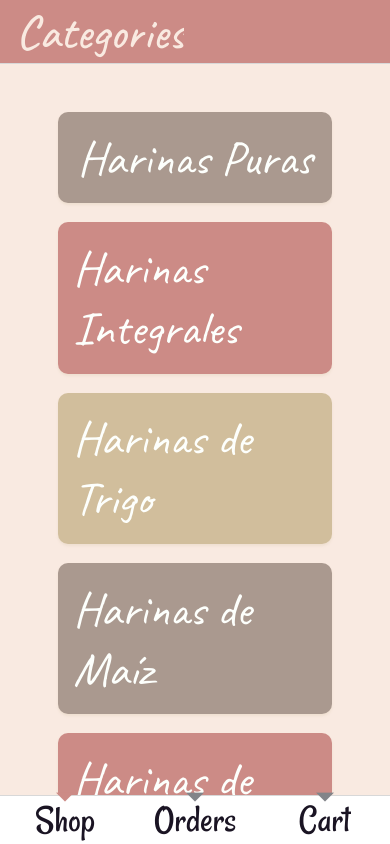
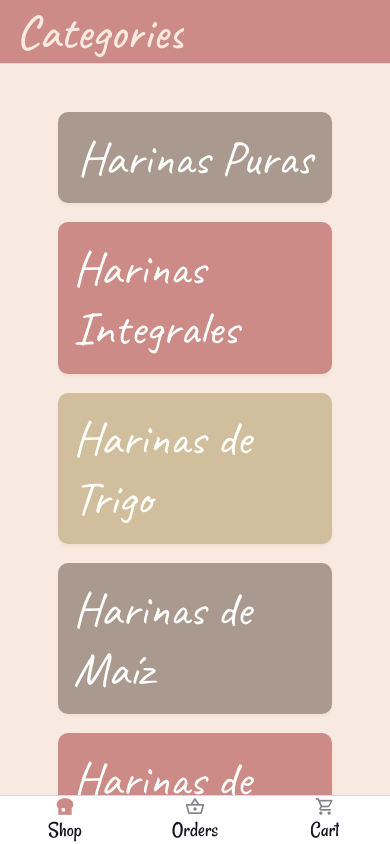
Before and after one commit to Thayrov/BakeryApp, a React Native app: screen / in a window 390 px wide. Built offline with nearby package versions, Linux system fonts and the light colour scheme.

Commit message:
add custom icons to tabs

```diff
--- a/src/navigation/tabs.jsx
+++ b/src/navigation/tabs.jsx
@@ -1,5 +1,6 @@
 import CartNavigator from './cart';
 import { Dimensions } from 'react-native';
+import MaterialCommunityIcons from '@expo/vector-icons/MaterialCommunityIcons';
 import OrdersNavigator from './orders';
 import ShopNavigator from './shop';
 import { THEME } from '../constants/theme';
@@ -17,7 +18,7 @@ const TabsNavigator = () => {
                 headerShown: false,
                 tabBarLabelStyle: {
                     fontFamily: 'Rancho-Regular',
-                    fontSize: ((height * width) / 1000) * 0.08,
+                    fontSize: ((height * width) / 1000) * 0.045,
                     color: THEME.colors.TextColor,
                 },
                 tabBarActiveTintColor: THEME.colors.SecondaryColor,
@@ -26,17 +27,51 @@ const TabsNavigator = () => {
             <BottomTab.Screen
                 name="ShopTab"
                 component={ShopNavigator}
-                options={{ title: 'Shop' }}
+                options={{
+                    title: 'Shop',
+                    tabBarIcon: ({ focused }) => (
+                        <MaterialCommunityIcons
+                            name={focused ? 'bread-slice' : 'bread-slice-outline'}
+                            size={20}
+                            color={
+                                focused ? THEME.colors.SecondaryColor : THEME.colors.NeutralColor
+                            }
+                        />
+                    ),
+                }}
             />
             <BottomTab.Screen
                 name="OrdersTab"
                 component={OrdersNavigator}
-                options={{ title: 'Orders' }}
+                options={{
+                    title: 'Orders',
+
+                    tabBarIcon: ({ focused }) => (
+                        <MaterialCommunityIcons
+                            name={focused ? 'basket' : 'basket-outline'}
+                            size={20}
+                            color={
+                                focused ? THEME.colors.SecondaryColor : THEME.colors.NeutralColor
+                            }
+                        />
+                    ),
+                }}
             />
             <BottomTab.Screen
                 name="CartTab"
                 component={CartNavigator}
-                options={{ title: 'Cart' }}
+                options={{
+                    title: 'Cart',
+                    tabBarIcon: ({ focused }) => (
+                        <MaterialCommunityIcons
+                            name={focused ? 'cart' : 'cart-outline'}
+                            size={20}
+                            color={
+                                focused ? THEME.colors.SecondaryColor : THEME.colors.NeutralColor
+                            }
+                        />
+                    ),
+                }}
             />
         </BottomTab.Navigator>
     );
```
